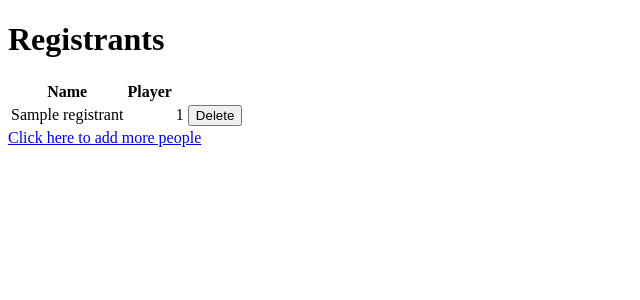
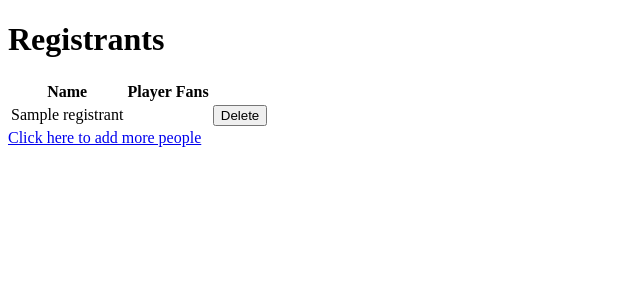
Before and after one commit to KashyapBathina/CS_50, a Flask app: page /registrants in a window 1280 px wide. Shown: the top 300 px of the page, without its empty margins (0-640 px from the left). Run offline with Flask 2, Linux system fonts and the light colour scheme; tables that the repository leaves empty hold one stand-in row (values such as "Sample post"); some libraries are stand-ins or nearby versions.

Commit message:
Wed, Jul 6, 2022, 12:23 AM +00:00

```diff
--- a/python/extra12.py/templates/registrants.html
+++ b/python/extra12.py/templates/registrants.html
@@ -7,7 +7,7 @@
             <tr>
                 <th>Name</th>
                 <th>Player</th>
-                <th></th>
+                <th>Fans</th>
             </tr>
         </thead>
         <tbody>
@@ -15,7 +15,7 @@
                 <tr>
                     <td>{{ registrant["name"] }}</td>
                     <td>{{ registrant["player"] }}</td>
-                    <td>{{ registrant["Fans"] }}</td>
+                    <td>{{ registrant["fans"] }}</td>
                     <td>
                         <form action="/deregister" method="post">
                             <input name="id" type="hidden" value="{{ registrant.id }}">
@@ -31,3 +31,14 @@
         <a href="https://kashyapbathina-code50-100645835-x546w64xvh6vvv-5000.githubpreview.dev/">Click here to add more people</a>
     </body>
 {% endblock %}
+
+
+
+UPDATE registrants
+SET FANS =
+(
+SELECT COUNT(*)
+FROM registrants b
+WHERE registrants.player = b.player
+GROUP BY LOGIN
+);
```
